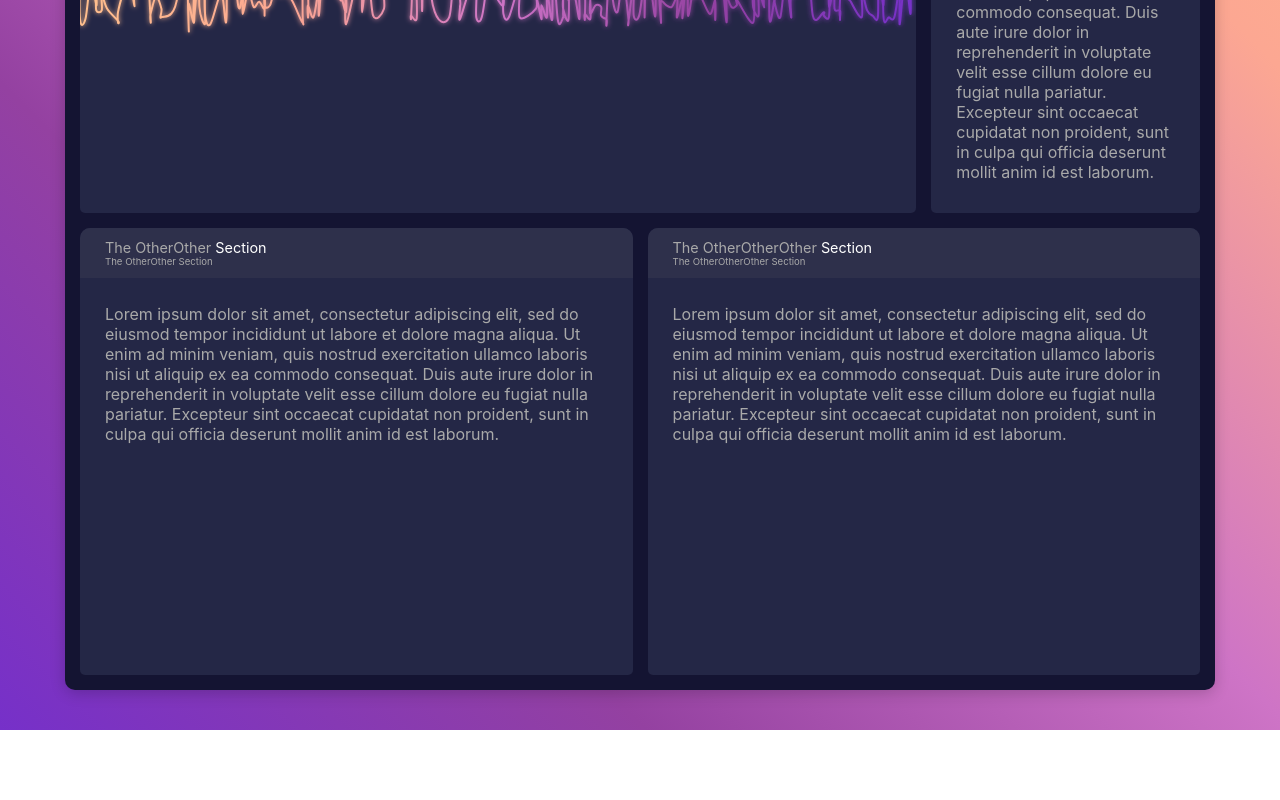
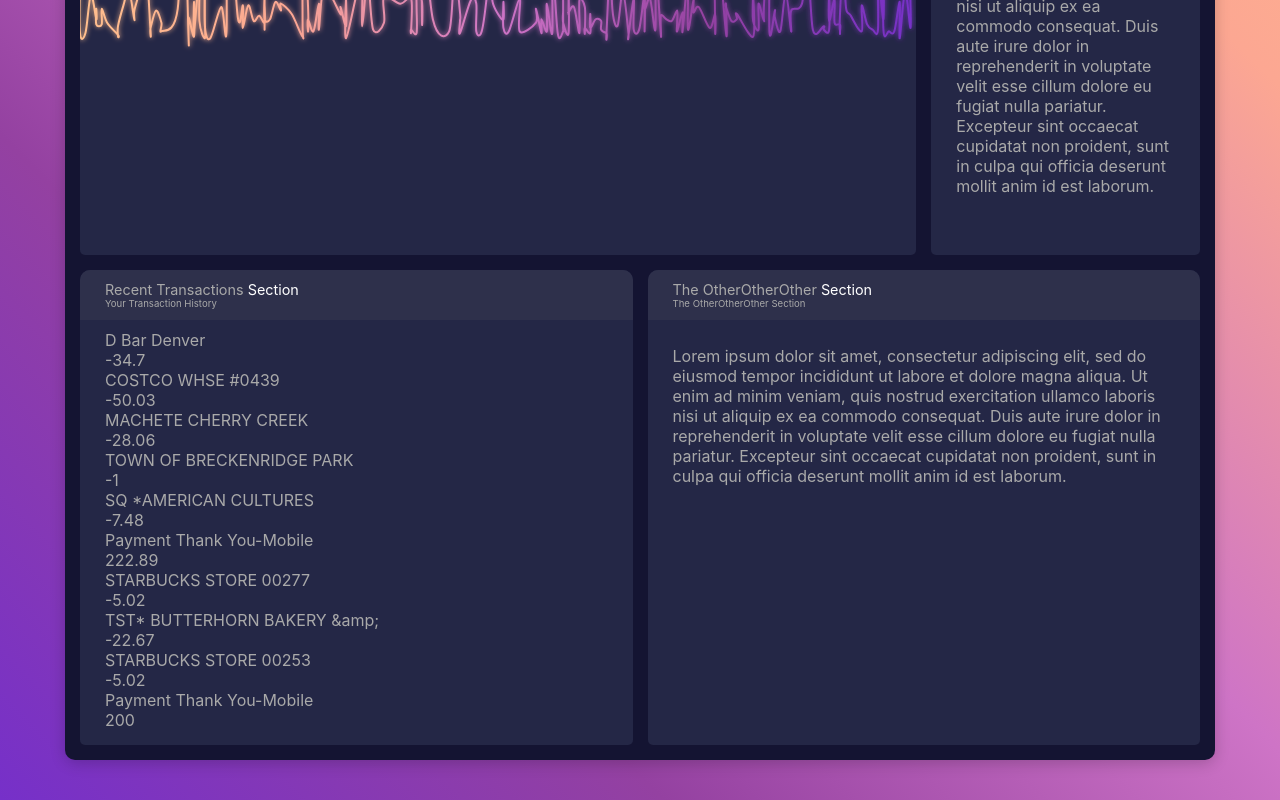
Before and after one commit to tywi6665/M3, a React (Create React App) app: page / in a window 1280 px wide. Shown: the part 578-1378 px from the top of the page. Before the commit the page ends 1308 px from the top, so only its background shows below. Built offline with nearby package versions, Linux system fonts and the light colour scheme.

Commit message:
use Context to access rawSpending csv and using that data to map through ListItem components

```diff
--- a/src/App.js
+++ b/src/App.js
@@ -7,6 +7,7 @@
 import SpendingChart from './Visualizations/SpendingChart';
 import * as d3 from "d3";
 import AccountContainer from './Components/AccountContainer';
+import List from "./Components/List";
 
 function App() {
 
@@ -68,10 +69,10 @@
           </Container>
           <Container
             number="4"
-            header={["The OtherOther", "Section"]}
-            subHeader="The OtherOther Section"
+            header={["Recent Transactions", "Section"]}
+            subHeader="Your Transaction History"
           >
-            <p>Lorem ipsum dolor sit amet, consectetur adipiscing elit, sed do eiusmod tempor incididunt ut labore et dolore magna aliqua. Ut enim ad minim veniam, quis nostrud exercitation ullamco laboris nisi ut aliquip ex ea commodo consequat. Duis aute irure dolor in reprehenderit in voluptate velit esse cillum dolore eu fugiat nulla pariatur. Excepteur sint occaecat cupidatat non proident, sunt in culpa qui officia deserunt mollit anim id est laborum.</p>
+            <List />
           </Container>
           <Container
             number="5"
--- a/src/Components/List.js
+++ b/src/Components/List.js
@@ -1,9 +1,36 @@
-import React from 'react';
+import React, { useState, useContext, useEffect } from 'react';
+import { SpendingDataContext } from "../useContext/SpendingDataContext";
+import ListItem from "./ListItem";
 
-const List = ({ children }) => {
+const List = () => {
+
+    const [rawSpending, setRawSpending] = useContext(SpendingDataContext);
+    const [recentTransactions, setRecentTransactions] = useState(null)
+
+    useEffect(() => {
+        if (rawSpending === null) {
+            return;
+        }
+
+        let recent = rawSpending.slice(0, 10);
+        setRecentTransactions(recent);
+    }, [rawSpending])
+
     return (
         <div className="list">
-            {children}
+            {!recentTransactions ? (
+                <p>Loading Your Transaction History</p>
+            ) : (
+                    recentTransactions.map((recentTransaction, i) => {
+                        return (
+                            <ListItem
+                                transactionName={recentTransaction.Description}
+                                transactionAmount={recentTransaction.Amount}
+                                key={i}
+                            />
+                        )
+                    })
+                )}
         </div>
     );
 }
--- a/src/Components/ListItem.js
+++ b/src/Components/ListItem.js
@@ -0,0 +1,12 @@
+import React from 'react';
+
+const ListItem = ({ transactionName, transactionAmount }) => {
+    return (
+        <div className="list-item">
+            <div className="item-name"><span></span>{transactionName}</div>
+            <div className="item-amount"><span></span>{transactionAmount}</div>
+        </div>
+    );
+}
+
+export default ListItem;
```
